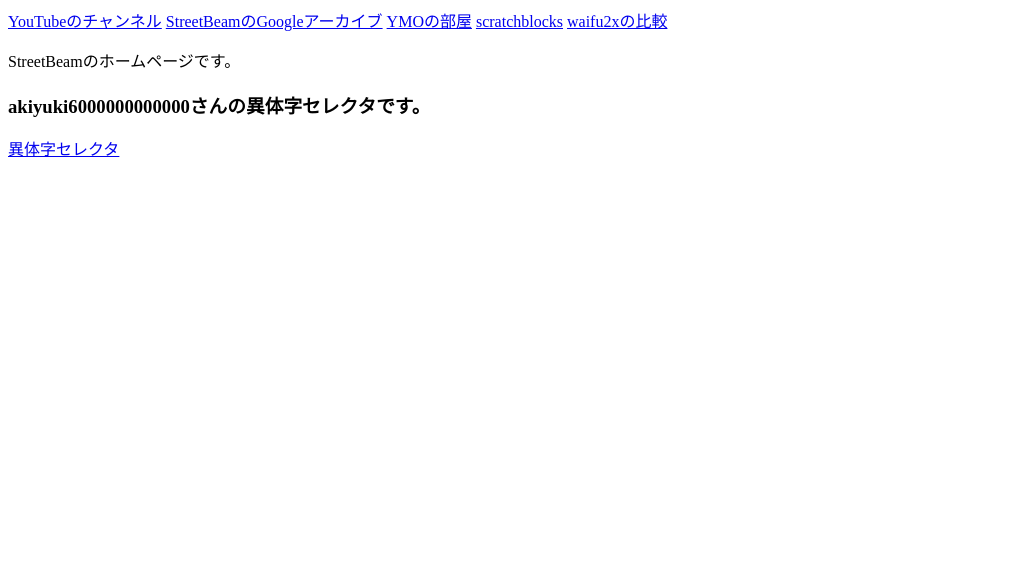
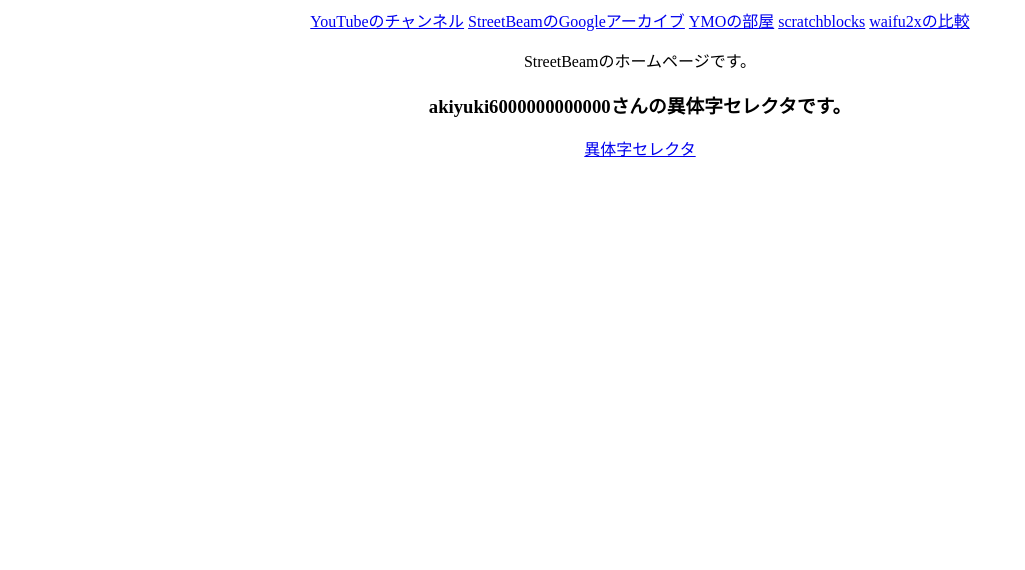
Before and after one commit to GUI-CUI/homepage, a plain HTML site: page index.html in a window 1280 px wide. Shown: the part 230-800 px from the top of the page, without its empty margins (0-1025 px from the left). Drawn offline with Linux system fonts and the light colour scheme; a web font is replaced by a local one.

Commit message:
Update index.html

```diff
--- a/index.html
+++ b/index.html
@@ -4,7 +4,7 @@
 <meta charset="UTF-8">
 <title>StreetBeam</title>
 <link rel="icon" type="image/x-icon" href="/favicon.ico">
-<link rel="stylesheet" href="/PC98.css">
+<link rel="stylesheet" href="/style.css">
 </head>
 <body>
 <img src="logo.svg"width="456"height="137">
```
